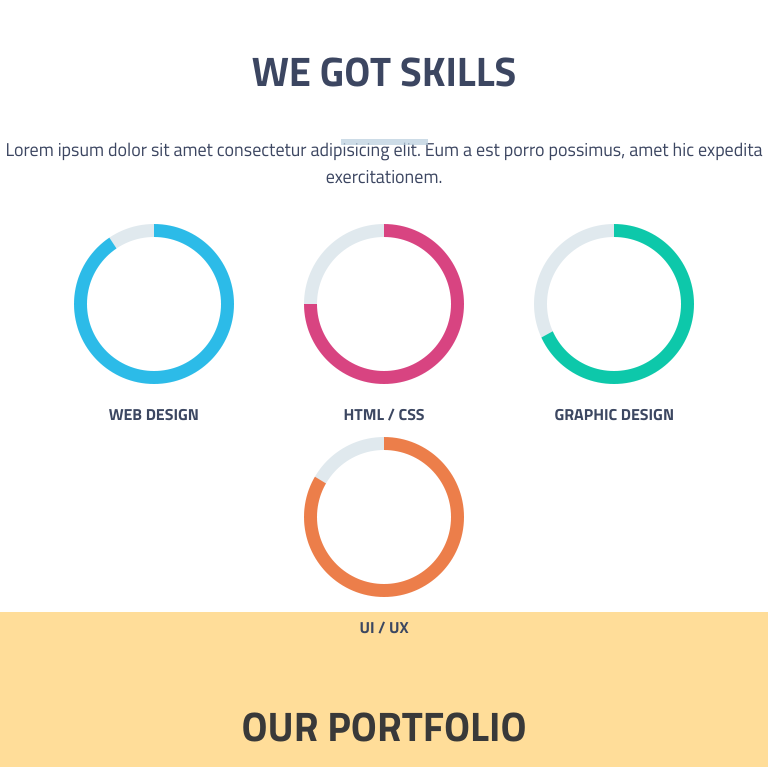
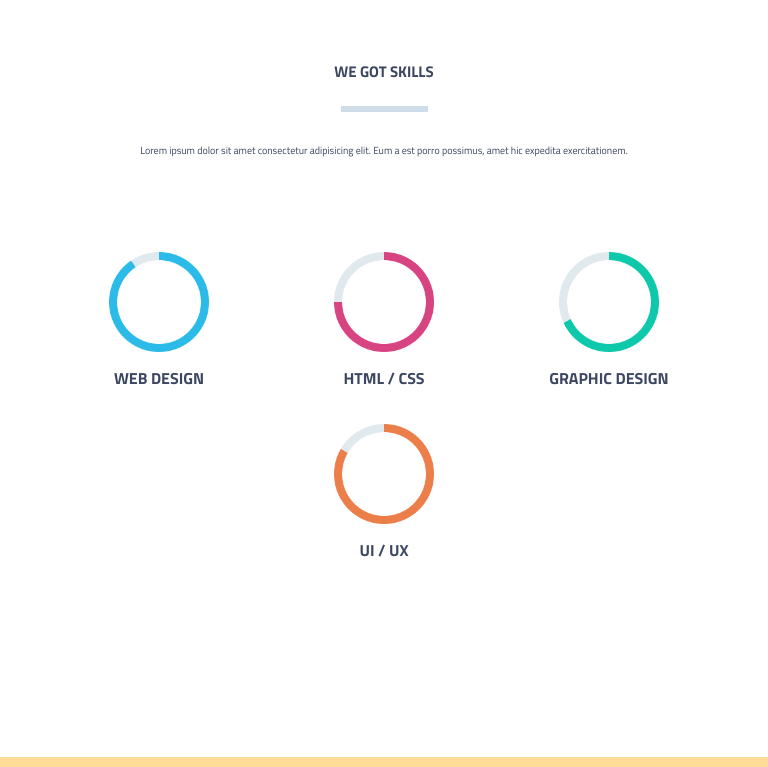
Before and after one commit to Arkant/CHI_Tasks, a website: page fastshell/app/index.html in a window 768 px wide. Shown: the part 3020-3787 px from the top of the page. Drawn offline with Linux system fonts and the light colour scheme.

Commit message:
media for skills

```diff
--- a/fastshell/app/assets/css/media.css
+++ b/fastshell/app/assets/css/media.css
@@ -239,4 +239,143 @@
         line-height: 14px;/* Приближение из-за подстановки шрифтов */
         padding: 1%;
     }
+
 }
+
+@media only screen and (min-width:320px) and (max-width:550px){
+    .skills>div>h1 {
+        font-size: 13px;/* Приближение из-за подстановки шрифтов */
+        font-weight: 700;
+        line-height: 13px;/* Приближение из-за подстановки шрифтов */
+        padding: 1%;
+    }
+    .skills>div>p {
+        font-size: 9px;/* Приближение из-за подстановки шрифтов */
+        font-weight: 400;
+        line-height: 10px;/* Приближение из-за подстановки шрифтов */
+        padding: 1%;
+    }
+    .skills {
+        background-color: #ffffff;
+        width: auto;
+        height: 700px; }
+    .skills-img img {
+        width: 90px;
+        height: 90px;
+    }
+      .skills-img {
+        padding-top: 75px;
+        display: inline-block;
+        text-align: center;
+        color: #3c4761;
+        width: 150px;
+        height: 50px; }
+
+      .skills-img h1 {
+        padding: 10%;
+    }
+}
+
+
+
+@media only screen  and (min-width: 400px) and (max-width:800px) {
+
+    .skills>div>h1 {
+        font-size: 15px;/* Приближение из-за подстановки шрифтов */
+        font-weight: 700;
+        line-height: 14px;/* Приближение из-за подстановки шрифтов */
+        padding: 1%;
+    }
+    .skills>div>p {
+        font-size: 10px;/* Приближение из-за подстановки шрифтов */
+        font-weight: 400;
+        line-height: 14px;/* Приближение из-за подстановки шрифтов */
+        padding: 1%;
+    }
+    .skills {
+        background-color: #ffffff;
+        width: auto;
+        height: 600px; }
+    .skills-img img {
+        width: 100px;
+        height: 100px;
+    }
+      .skills-img {
+        padding-top: 75px;
+        display: inline-block;
+        text-align: center;
+        color: #3c4761;
+        width: 150px;
+        height: 50px; }
+
+      .skills-img h1 {
+        padding: 10%;
+    }
+
+}
+
+
+
+
+
+/*//////////////////////////////////////////////////////////////////*/
+@media only screen  and (min-width: 700px) {
+    .skills {
+        background-color: #ffffff;
+        width: auto;
+        height: 700px; }
+
+      .skills-img {
+        padding: 2%;
+        display: inline-block;
+        text-align: center;
+        color: #3c4761;
+        width: 160px;
+        height: 110px; }
+
+      .skills-img h1 {
+        padding: 10%; }
+
+}
+@media only screen  and (min-width: 606px) {
+    .skills {
+        background-color: #ffffff;
+        width: auto;
+        height: 800px; }
+
+      .skills-img {
+        padding: 4%;
+        display: inline-block;
+        text-align: center;
+        color: #3c4761;
+        width: 160px;
+        height: 110px; }
+
+      .skills-img h1 {
+        padding: 10%; }
+
+        .skills-line {
+            display: none;
+            text-align: center;
+            position: relative;
+            background-color: rgba(189, 209, 223, 0.75);
+            width: 87px;
+            height: 6px;
+            top: 90px;
+            display: block;
+            margin-left: auto;
+            margin-right: auto;
+        }
+        .team-line {
+            display: none;
+            text-align: center;
+            position: relative;
+            background-color: rgba(189, 209, 223, 0.75);
+            width: 87px;
+            height: 6px;
+            top: 90px;
+            display: block;
+            margin-left: auto;
+            margin-right: auto;
+        }
+}
--- a/fastshell/app/index.html
+++ b/fastshell/app/index.html
@@ -148,7 +148,7 @@
                     <p>Lorem ipsum dolor sit amet consectetur adipisicing elit. Eum a est porro possimus,
                       amet hic expedita exercitationem.</p>
                 </div>
-                <div class="team-line">
+                <div class="skills-line">
 
                 </div>
                 <div class="team-items">
--- a/fastshell/src/scss/style.scss
+++ b/fastshell/src/scss/style.scss
@@ -286,6 +286,30 @@ height: 655px;
     padding: 10%;
 }
 
+.skills-line {
+    text-align: center;
+    position: relative;
+    background-color: rgba(189, 209, 223, 0.75);
+    width: 87px;
+    height: 6px;
+    top: 90px;
+    display: block;
+    margin-left: auto;
+    margin-right: auto;
+}
+.skills>div>h1 {
+    font-size: 40px;/* Приближение из-за подстановки шрифтов */
+    font-weight: 700;
+    line-height: 29px;/* Приближение из-за подстановки шрифтов */
+    padding: 1%;
+}
+.skills>div>p {
+    font-size: 18px;/* Приближение из-за подстановки шрифтов */
+    font-weight: 400;
+    line-height: 26px;/* Приближение из-за подстановки шрифтов */
+    padding: 1%;
+}
+
 /*---------------------------------------------------*/
 .portfolio {
     background-color:#ffdd99;
```
Also changed, not shown: fastshell/app/assets/css/style.css, fastshell/app/assets/css/style.min.css.
